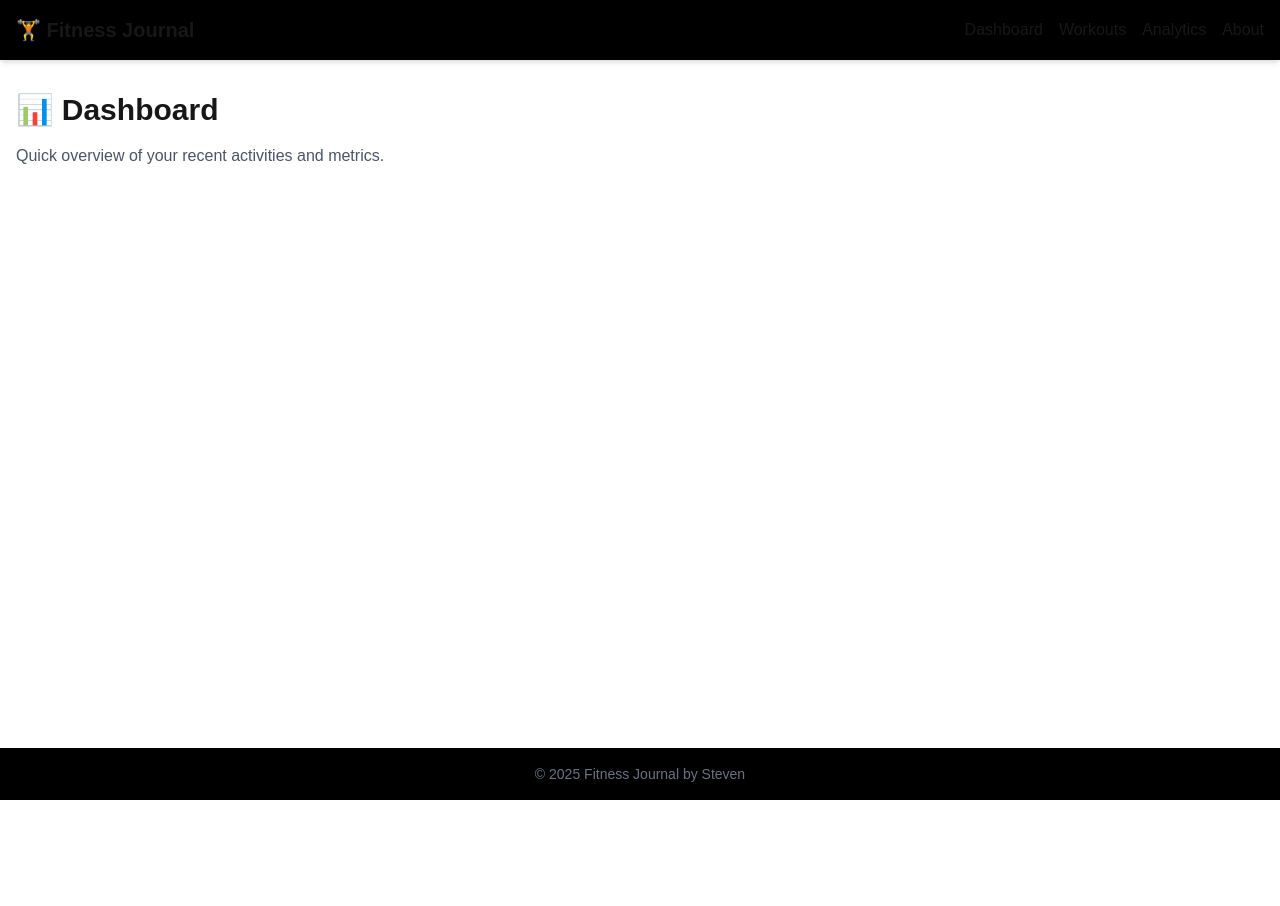
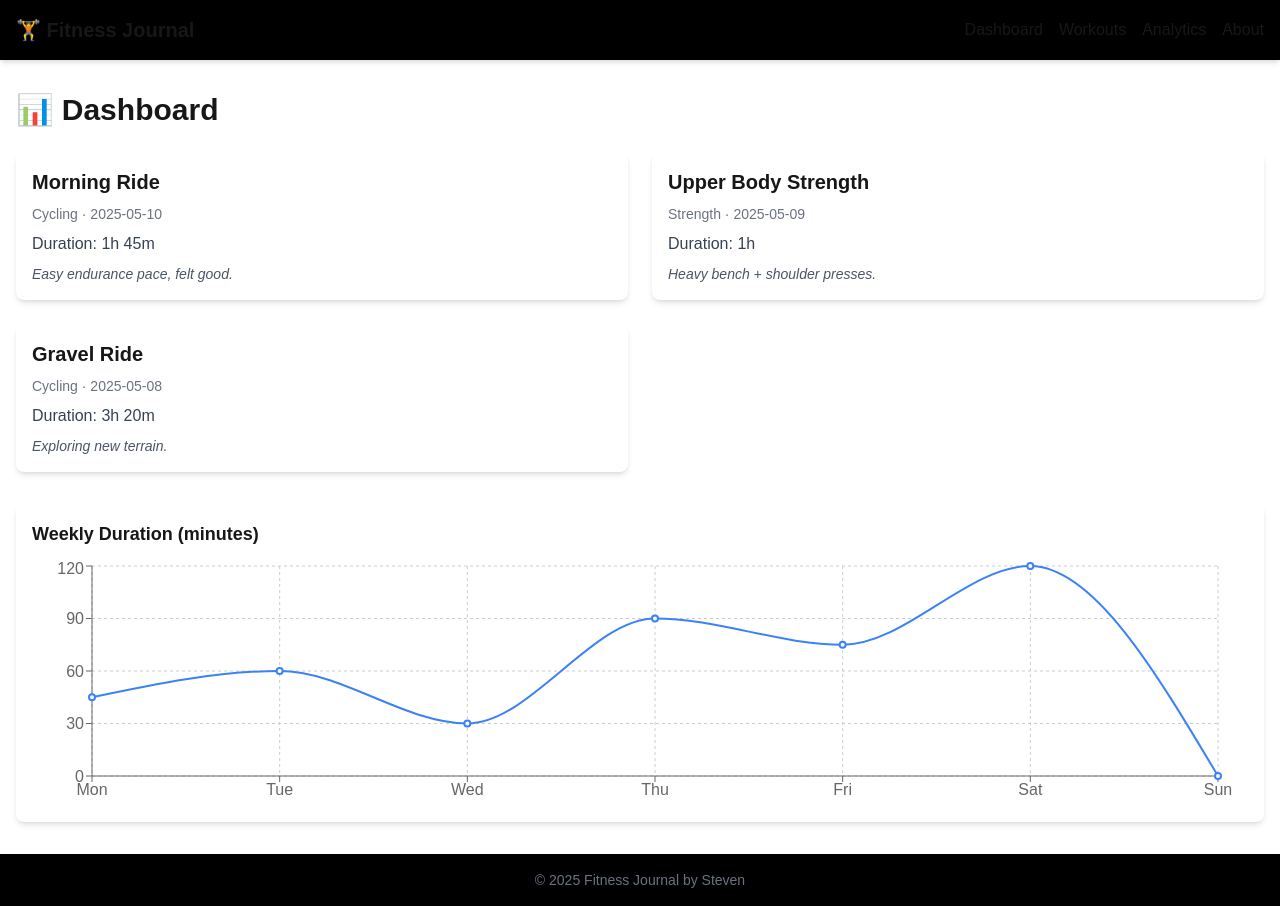
Before and after one commit to notstevenryan/fitness-journal, a Next.js app: page /dashboard in a window 1280 px wide. Before the commit the page ends 800 px from the top, so only its background shows below. Built offline with nearby package versions, Linux system fonts and the light colour scheme.

Commit message:
Added dummy data to dashboard

```diff
--- a/app/dashboard/page.js
+++ b/app/dashboard/page.js
@@ -1,8 +1,42 @@
+import WorkoutCard from '../../components/WorkoutCard';
+import WeeklyChart from '../../components/WeeklyChart';
+
+const mockWorkouts = [
+  {
+    title: 'Morning Ride',
+    type: 'Cycling',
+    date: '2025-05-10',
+    duration: '1h 45m',
+    notes: 'Easy endurance pace, felt good.',
+  },
+  {
+    title: 'Upper Body Strength',
+    type: 'Strength',
+    date: '2025-05-09',
+    duration: '1h',
+    notes: 'Heavy bench + shoulder presses.',
+  },
+  {
+    title: 'Gravel Ride',
+    type: 'Cycling',
+    date: '2025-05-08',
+    duration: '3h 20m',
+    notes: 'Exploring new terrain.',
+  },
+];
+
 export default function DashboardPage() {
   return (
     <section>
-      <h2 className="text-3xl font-semibold mb-4">📊 Dashboard</h2>
-      <p className="text-gray-600">Quick overview of your recent activities and metrics.</p>
+      <h2 className="text-3xl font-semibold mb-6">📊 Dashboard</h2>
+      <div className="grid grid-cols-1 md:grid-cols-2 gap-6">
+        {mockWorkouts.map((workout, index) => (
+          <WorkoutCard key={index} {...workout}
+           />
+        ))}
+      </div>
+      <WeeklyChart />
+
     </section>
   );
 }
--- /dev/null
+++ b/components/WeeklyChart.js
@@ -0,0 +1,38 @@
+'use client';
+
+import {
+  LineChart,
+  Line,
+  XAxis,
+  YAxis,
+  CartesianGrid,
+  Tooltip,
+  ResponsiveContainer,
+} from 'recharts';
+
+const data = [
+  { name: 'Mon', duration: 45 },
+  { name: 'Tue', duration: 60 },
+  { name: 'Wed', duration: 30 },
+  { name: 'Thu', duration: 90 },
+  { name: 'Fri', duration: 75 },
+  { name: 'Sat', duration: 120 },
+  { name: 'Sun', duration: 0 },
+];
+
+export default function WeeklyChart() {
+  return (
+    <div className="bg-white shadow-md rounded-lg p-4 mt-8">
+      <h3 className="text-lg font-semibold mb-2">Weekly Duration (minutes)</h3>
+      <ResponsiveContainer width="100%" height={250}>
+        <LineChart data={data} margin={{ top: 10, right: 30, left: 0, bottom: 0 }}>
+          <CartesianGrid strokeDasharray="3 3" />
+          <XAxis dataKey="name" />
+          <YAxis />
+          <Tooltip />
+          <Line type="monotone" dataKey="duration" stroke="#3b82f6" strokeWidth={2} />
+        </LineChart>
+      </ResponsiveContainer>
+    </div>
+  );
+}
--- a/components/WorkoutCard.js
+++ b/components/WorkoutCard.js
@@ -1,9 +1,10 @@
-export default function WorkoutCard({ type, duration, date }) {
+export default function WorkoutCard({ title, type, date, duration, notes }) {
   return (
-    <div className="border rounded p-4 mb-4 shadow">
-      <div className="font-bold">{type}</div>
-      <div>{duration}</div>
-      <div className="text-sm text-gray-500">{date}</div>
+    <div className="bg-white shadow-md rounded-lg p-4 space-y-2">
+      <h3 className="text-xl font-semibold">{title}</h3>
+      <p className="text-sm text-gray-500">{type} · {date}</p>
+      <p className="text-gray-700">Duration: {duration}</p>
+      {notes && <p className="text-sm text-gray-600 italic">{notes}</p>}
     </div>
   );
 }
```
